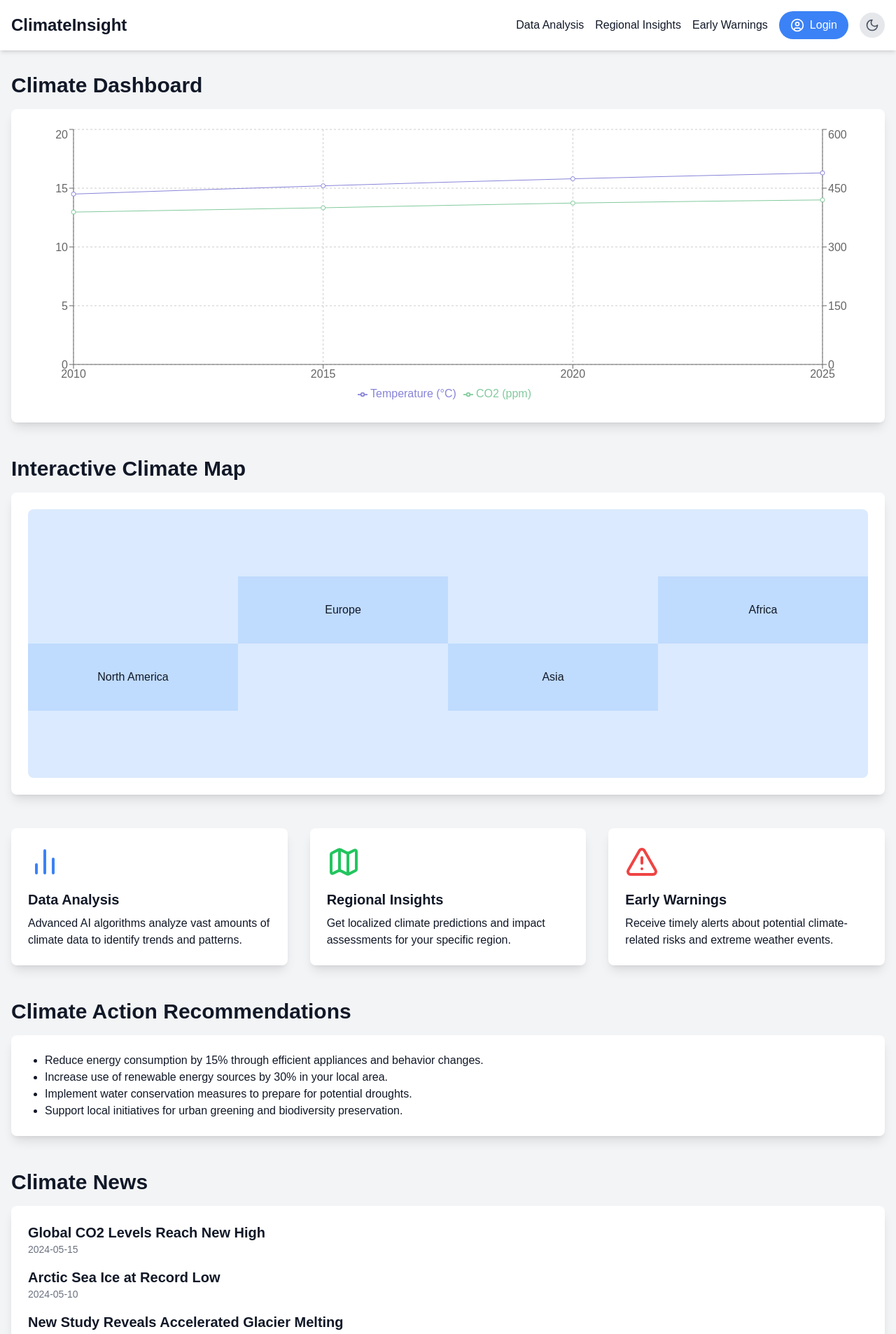
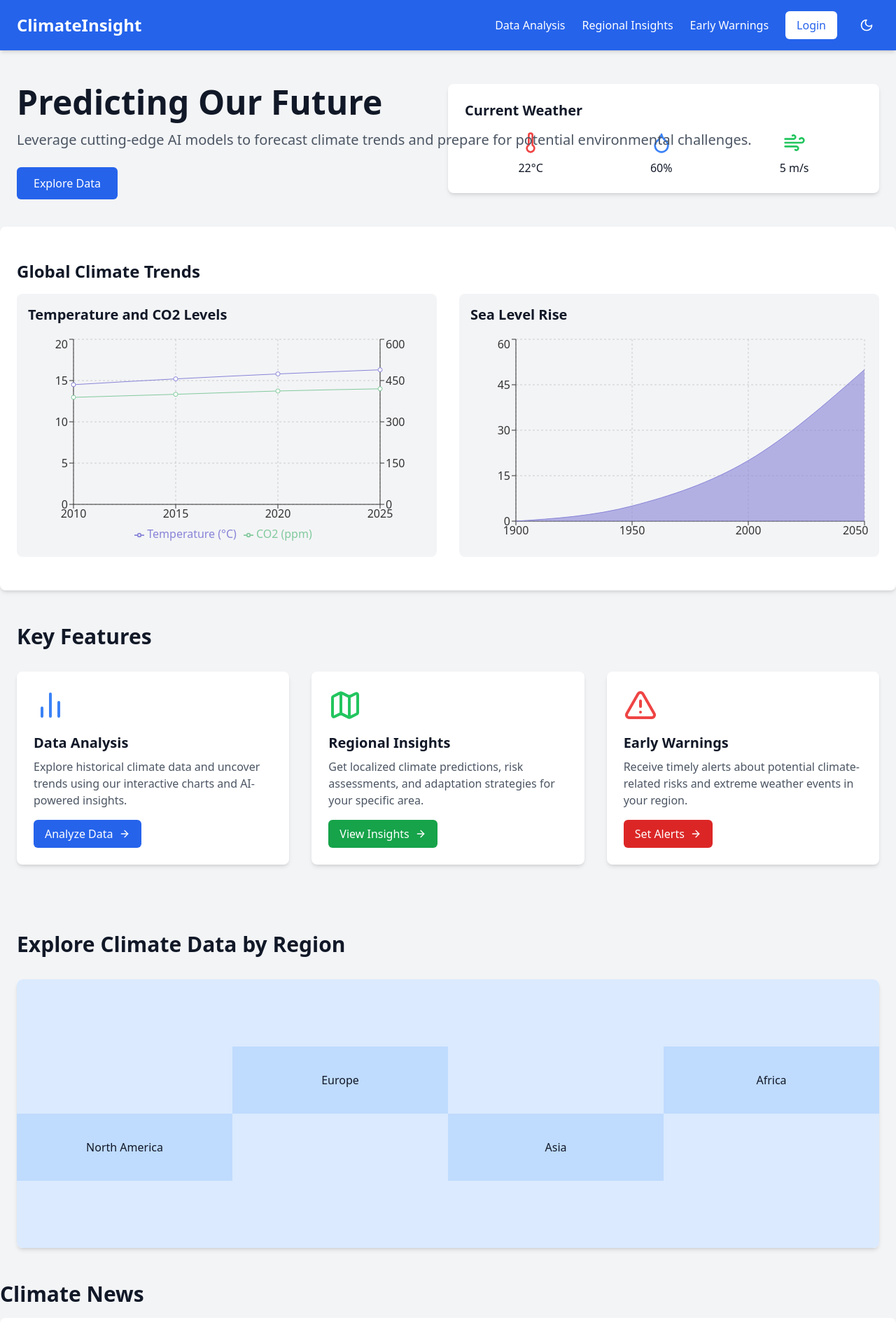
Before and after one commit to hemantsingh443/climateinsight, a Next.js app: page / in a window 1280 px wide. Shown: the top 1907 px of the page at 70% size. Built offline with nearby package versions, Linux system fonts and the light colour scheme.

Commit message:
Update index.tsx

```diff
--- a/pages/index.tsx
+++ b/pages/index.tsx
@@ -1,131 +1,271 @@
+import React, { useState, useEffect } from 'react';
+import Head from 'next/head';
+import Link from 'next/link';
+import { LineChart, Line, XAxis, YAxis, CartesianGrid, Tooltip, Legend, ResponsiveContainer, AreaChart, Area } from 'recharts';
+import { Sun, Moon, BarChart2, Map, AlertTriangle, Thermometer, Wind, Droplet, ArrowRight } from 'lucide-react';
 
-import Head from 'next/head';
-import { useState } from 'react';
-import { LineChart, Line, XAxis, YAxis, CartesianGrid, Tooltip, Legend, ResponsiveContainer } from 'recharts';
-import { Sun, Moon, BarChart2, Map, AlertTriangle, UserCircle } from 'lucide-react';
-import Link from 'next/link';
+// Components
 import ClimateMap from '../components/ClimateMap';
 import NewsSection from '../components/NewsSection';
 import LoginModal from '../components/LoginModal';
 
-// Mock data for the chart
-const data = [
+const Home = () => {
+  const [darkMode, setDarkMode] = useState(false);
+  const [showLoginModal, setShowLoginModal] = useState(false);
+  const [currentWeather, setCurrentWeather] = useState({ temp: 0, humidity: 0, windSpeed: 0 });
+  const [activeHeroSection, setActiveHeroSection] = useState(0);
+
+  useEffect(() => {
+    // Simulating weather data fetch
+    setCurrentWeather({ temp: 22, humidity: 60, windSpeed: 5 });
+
+    // Rotate hero sections
+    const interval = setInterval(() => {
+      setActiveHeroSection((prev) => (prev + 1) % 3);
+    }, 5000);
+
+    return () => clearInterval(interval);
+  }, []);
+
+  const climateData = [
     { year: 2010, temperature: 14.5, co2: 389 },
     { year: 2015, temperature: 15.2, co2: 400 },
     { year: 2020, temperature: 15.8, co2: 412 },
     { year: 2025, temperature: 16.3, co2: 420 },
   ];
 
-export default function Home() {
-  const [darkMode, setDarkMode] = useState(false);
-  const [showLoginModal, setShowLoginModal] = useState(false);
+  const seaLevelData = [
+    { year: 1900, level: 0 },
+    { year: 1950, level: 5 },
+    { year: 2000, level: 20 },
+    { year: 2050, level: 50 },
+  ];
+
+  const heroSections = [
+    {
+      title: "Understanding Our Climate",
+      description: "Dive deep into historical climate data and AI-powered predictions                                                                                                            to comprehend the changing patterns of our planet.",
+    },
+    {
+      title: "Predicting Our Future",
+      description: "Leverage cutting-edge AI models to forecast climate trends and prepare for potential environmental challenges.",
+    },
+    {
+      title: "Taking Action Together",
+      description: "Join a global community of climate-conscious individuals and organizations working towards a sustainable future.",
+    },
+  ];
 
   return (
-    <div className={`min-h-screen ${darkMode ? 'bg-gray-900 text-white' : 'bg-gray-100 text-gray-900'}`}>
+    <div className={`${darkMode ? 'bg-gray-900 text-white' : 'bg-gray-100 text-gray-900'} min-h-screen font-sans transition-colors duration-300 ease-in-out`}>
       <Head>
-        <title>ClimateInsight</title>
+        <title>ClimateInsight - AI-Powered Climate Monitoring</title>
+        <meta name="description" content="Track climate change trends and get AI-powered insights and early warnings for your region." />
         <link rel="icon" href="/favicon.ico" />
       </Head>
 
-      <nav className={`${darkMode ? 'bg-gray-800' : 'bg-white'} p-4 shadow-md`}>
-        <div className="container mx-auto flex justify-between items-center">
-          <Link href="/">
-            <h1 className="text-2xl font-bold">ClimateInsight</h1>
+      {/* Navigation Bar */}
+      <nav className="bg-blue-600 py-4 shadow-md">
+        <div className="container mx-auto px-6 flex justify-between items-center">
+          <Link href="/" className="text-2xl font-bold text-white cursor-pointer">
+            ClimateInsight
           </Link>
-          <div className="flex items-center space-x-4">
-            <Link href="/data-analysis">
-              <span className="hover:text-blue-500">Data Analysis</span>
+          <div className="flex items-center space-x-6">
+            <Link href="/data-analysis" className="text-white hover:text-blue-200 cursor-pointer">
+              Data Analysis
             </Link>
-            <Link href="/regional-insights">
-              <span className="hover:text-blue-500">Regional Insights</span>
+            <Link href="/regional-insights" className="text-white hover:text-blue-200 cursor-pointer">
+              Regional Insights
             </Link>
-            <Link href="/early-warnings">
-              <span className="hover:text-blue-500">Early Warnings</span>
+            <Link href="/early-warnings" className="text-white hover:text-blue-200 cursor-pointer">
+              Early Warnings
             </Link>
-
             <button
               onClick={() => setShowLoginModal(true)}
-              className="flex items-center space-x-2 px-4 py-2 rounded-full bg-blue-500 text-white hover:bg-blue-600 transition-colors"
+              className="px-4 py-2 bg-white text-blue-600 rounded-md hover:bg-blue-100 transition-colors duration-300"
             >
-              <UserCircle size={20} />
-              <span>Login</span>
+              Login
             </button>
             <button
               onClick={() => setDarkMode(!darkMode)}
-              className={`p-2 rounded-full ${darkMode ? 'bg-yellow-400 text-gray-900' : 'bg-gray-200 text-gray-600'}`}
+              className="p-2 rounded-full text-white hover:bg-blue-500 transition-colors duration-300"
             >
-              {darkMode ? <Sun size={20} /> : <Moon size={20} />}
+              {darkMode ? (
+                <Sun className="h-5 w-5" />
+              ) : (
+                <Moon className="h-5 w-5" />
+              )}
             </button>
           </div>
         </div>
       </nav>
 
-      <main className="container mx-auto mt-8 px-4">
-        <section className="mb-12">
-          <h2 className="text-3xl font-bold mb-4">Climate Dashboard</h2>
-          <div className={`${darkMode ? 'bg-gray-800' : 'bg-white'} p-6 rounded-lg shadow-lg`}>
-            <ResponsiveContainer width="100%" height={400}>
-              <LineChart data={data}>
-                <CartesianGrid strokeDasharray="3 3" />
-                <XAxis dataKey="year" />
-                <YAxis yAxisId="left" />
-                <YAxis yAxisId="right" orientation="right" />
-                <Tooltip />
-                <Legend />
+      {/* Hero Section */}
+      <section className="container mx-auto px-6 py-12 relative overflow-hidden">
+        <div className="flex flex-col md:flex-row items-center">
+          <div className="md:w-1/2 mb-8 md:mb-0 text-center md:text-left">
+            {heroSections.map((section, index) => (
+              <div
+                key={index}
+                className={`absolute transition-all duration-500 ${
+                  index === activeHeroSection
+                    ? 'opacity-100 translate-y-0'
+                    : 'opacity-0 translate-y-8'
+                }`}
+              >
+                <h2 className="text-4xl md:text-5xl font-bold leading-tight mb-4">
+                  {section.title}
+                </h2>
+                <p className="text-lg md:text-xl text-gray-600 dark:text-gray-400 mb-6">
+                  {section.description}
+                </p>
+              </div>
+            ))}
+            <div className="mt-32">
+              <Link href="/data-analysis" className="px-6 py-3 bg-blue-600 text-white rounded-md hover:bg-blue-700 transition-colors duration-300">
+                Explore Data
+              </Link>
+            </div>
+          </div>
+          <div className="md:w-1/2">
+            <div className="bg-white dark:bg-gray-800 rounded-lg shadow-md p-6">
+              <h3 className="text-xl font-semibold mb-4">Current Weather</h3>
+              <div className="flex justify-around">
+                <div className="text-center">
+                  <Thermometer className="h-8 w-8 mx-auto text-red-500" />
+                  <p className="mt-2">{currentWeather.temp}°C</p>
+                </div>
+                <div className="text-center">
+                  <Droplet className="h-8 w-8 mx-auto text-blue-500" />
+                  <p className="mt-2">{currentWeather.humidity}%</p>
+                </div>
+                <div className="text-center">
+                  <Wind className="h-8 w-8 mx-auto text-green-500" />
+                  <p className="mt-2">{currentWeather.windSpeed} m/s</p>
+                </div>
+              </div>
+            </div>
+          </div>
+        </div>
+      </section>
+
+      {/* Climate Data Visualization */}
+
+<section className={`container mx-auto px-6 py-12 ${darkMode ? 'bg-gray-800 text-white' : 'bg-white text-gray-900'} rounded-lg shadow-md transition-all duration-300`}>
+  <h2 className="text-2xl font-bold mb-4">Global Climate Trends</h2>
+  <div className="grid grid-cols-1 md:grid-cols-2 gap-8">
+    <div className={`p-4 rounded-lg ${darkMode ? 'bg-gray-700' : 'bg-gray-100'} transition-all duration-300`}>
+      <h3 className="text-xl font-semibold mb-4">Temperature and CO2 Levels</h3>
+      <ResponsiveContainer width="100%" height={300}>
+        <LineChart data={climateData}>
+          <CartesianGrid strokeDasharray="3 3" stroke={darkMode ? '#374151' : '#ccc'} />
+          <XAxis dataKey="year" stroke={darkMode ? '#9CA3AF' : '#333'} />
+          <YAxis yAxisId="left" stroke={darkMode ? '#9CA3AF' : '#333'} />
+          <YAxis yAxisId="right" orientation="right" stroke={darkMode ? '#9CA3AF' : '#333'} />
+          <Tooltip contentStyle={{ backgroundColor: darkMode ? '#1F2937' : '#fff', color: darkMode ? '#fff' : '#333' }} />
+          <Legend wrapperStyle={{ color: darkMode ? '#fff' : '#333' }} />
           <Line yAxisId="left" type="monotone" dataKey="temperature" stroke="#8884d8" name="Temperature (°C)" />
           <Line yAxisId="right" type="monotone" dataKey="co2" stroke="#82ca9d" name="CO2 (ppm)" />
         </LineChart>
       </ResponsiveContainer>
     </div>
+    <div className={`p-4 rounded-lg ${darkMode ? 'bg-gray-700' : 'bg-gray-100'} transition-all duration-300`}>
+      <h3 className="text-xl font-semibold mb-4">Sea Level Rise</h3>
+      <ResponsiveContainer width="100%" height={300}>
+        <AreaChart data={seaLevelData}>
+          <CartesianGrid strokeDasharray="3 3" stroke={darkMode ? '#374151' : '#ccc'} />
+          <XAxis dataKey="year" stroke={darkMode ? '#9CA3AF' : '#333'} />
+          <YAxis stroke={darkMode ? '#9CA3AF' : '#333'} />
+          <Tooltip contentStyle={{ backgroundColor: darkMode ? '#1F2937' : '#fff', color: darkMode ? '#fff' : '#333' }} />
+          <Area type="monotone" dataKey="level" stroke="#8884d8" fill="#8884d8" name="Sea Level Rise (cm)" />
+        </AreaChart>
+      </ResponsiveContainer>
+    </div>
+  </div>
 </section>
 
-        <section className="mb-12">
-          <h2 className="text-3xl font-bold mb-4">Interactive Climate Map</h2>
-          <div className={`${darkMode ? 'bg-gray-800' : 'bg-white'} p-6 rounded-lg shadow-lg`}>
+
+
+
+      {/* Features Section */}
+      <section className="container mx-auto px-6 py-12">
+        <h2 className="text-3xl font-bold mb-8">Key Features</h2>
+        <div className="grid grid-cols-1 md:grid-cols-3 gap-8">
+          <div className="bg-white dark:bg-gray-800 p-6 rounded-lg shadow-md">
+            <BarChart2 className="h-12 w-12 text-blue-500 mb-4" />
+            <h3 className="text-xl font-semibold mb-2">Data Analysis</h3>
+            <p className="text-gray-600 dark:text-gray-400 mb-4">
+              Explore historical climate data and uncover trends using our interactive charts and AI-powered insights.
+            </p>
+            <Link href="/data-analysis" className="inline-flex items-center px-4 py-2 bg-blue-600 text-white rounded-md hover:bg-blue-700 transition-colors duration-300">
+              Analyze Data <ArrowRight className="ml-2 h-4 w-4" />
+            </Link>
+          </div>
+          <div className="bg-white dark:bg-gray-800 p-6 rounded-lg shadow-md">
+            <Map className="h-12 w-12 text-green-500 mb-4" />
+            <h3 className="text-xl font-semibold mb-2">Regional Insights</h3>
+            <p className="text-gray-600 dark:text-gray-400 mb-4">
+              Get localized climate predictions, risk assessments, and adaptation strategies for your specific area.
+            </p>
+            <Link href="/regional-insights" className="inline-flex items-center px-4 py-2 bg-green-600 text-white rounded-md hover:bg-green-700 transition-colors duration-300">
+              View Insights <ArrowRight className="ml-2 h-4 w-4" />
+            </Link>
+          </div>
+          <div className="bg-white dark:bg-gray-800 p-6 rounded-lg shadow-md">
+            <AlertTriangle className="h-12 w-12 text-red-500 mb-4" />
+            <h3 className="text-xl font-semibold mb-2">Early Warnings</h3>
+            <p className="text-gray-600 dark:text-gray-400 mb-4">
+              Receive timely alerts about potential climate-related risks and extreme weather events in your region.
+            </p>
+            <Link href="/early-warnings" className="inline-flex items-center px-4 py-2 bg-red-600 text-white rounded-md hover:bg-red-700 transition-colors duration-300">
+              Set Alerts <ArrowRight className="ml-2 h-4 w-4" />
+            </Link>
+          </div>
+        </div>
+      </section>
+
+      {/* Interactive Climate Map */}
+      <section className="container mx-auto px-6 py-12">
+        <h2 className="text-3xl font-bold mb-8">Explore Climate Data by Region</h2>
+        <div className="bg-white dark:bg-gray-800 rounded-lg shadow-md overflow-hidden">
           <ClimateMap darkMode={darkMode} />
         </div>
       </section>
 
-        <section className="grid md:grid-cols-2 lg:grid-cols-3 gap-8 mb-12">
-          <div className={`${darkMode ? 'bg-gray-800' : 'bg-white'} p-6 rounded-lg shadow-lg`}>
-            <BarChart2 className="w-12 h-12 mb-4 text-blue-500" />
-            <h3 className="text-xl font-semibold mb-2">Data Analysis</h3>
-            <p>Advanced AI algorithms analyze vast amounts of climate data to identify trends and patterns.</p>
+      {/* News & Insights */}
+      <NewsSection darkMode={darkMode} />
+
+      {/* Call to Action */}
+      <section className="container mx-auto px-6 py-12">
+        <div className="bg-yellow-100 dark:bg-yellow-900 border-l-4 border-yellow-500 p-4 rounded-md">
+          <div className="flex">
+            <AlertTriangle className="h-6 w-6 text-yellow-500 mr-4" />
+            <div>
+              <h3 className="font-bold">Stay Informed</h3>
+              <p>Climate change affects us all. Sign up for personalized alerts and contribute to a sustainable future.</p>
             </div>
-          <div className={`${darkMode ? 'bg-gray-800' : 'bg-white'} p-6 rounded-lg shadow-lg`}>
-            <Map className="w-12 h-12 mb-4 text-green-500" />
-            <h3 className="text-xl font-semibold mb-2">Regional Insights</h3>
-            <p>Get localized climate predictions and impact assessments for your specific region.</p>
           </div>
-          <div className={`${darkMode ? 'bg-gray-800' : 'bg-white'} p-6 rounded-lg shadow-lg`}>
-            <AlertTriangle className="w-12 h-12 mb-4 text-red-500" />
-            <h3 className="text-xl font-semibold mb-2">Early Warnings</h3>
-            <p>Receive timely alerts about potential climate-related risks and extreme weather events.</p>
+        </div>
+        <div className="mt-6 text-center">
+          <button className="px-6 py-3 bg-blue-600 text-white rounded-md hover:bg-blue-700 transition-colors duration-300">
+            Sign Up for Alerts
+          </button>
         </div>
       </section>
 
-        <section className="mb-12">
-          <h2 className="text-3xl font-bold mb-4">Climate Action Recommendations</h2>
-          <div className={`${darkMode ? 'bg-gray-800' : 'bg-white'} p-6 rounded-lg shadow-lg`}>
-            <ul className="list-disc pl-6">
-              <li>Reduce energy consumption by 15% through efficient appliances and behavior changes.</li>
-              <li>Increase use of renewable energy sources by 30% in your local area.</li>
-              <li>Implement water conservation measures to prepare for potential droughts.</li>
-              <li>Support local initiatives for urban greening and biodiversity preservation.</li>
-            </ul>
-          </div>
-        </section>
-
-        <NewsSection darkMode={darkMode} />
-      </main>
-
-      <footer className={`${darkMode ? 'bg-gray-800' : 'bg-gray-200'} py-6 mt-12`}>
-        <div className="container mx-auto text-center">
-          <p>&copy; 2024 ClimateInsight. All rights reserved.</p>
+      {/* Footer */}
+      <footer className="bg-gray-900 py-6 mt-12">
+        <div className="container mx-auto text-center text-gray-400">
+          <p>© 2024 ClimateInsight. All rights reserved.</p>
         </div>
       </footer>
 
-      {showLoginModal && <LoginModal onClose={() => setShowLoginModal(false)} darkMode={darkMode} />}
+      {/* Login Modal */}
+      {showLoginModal && (
+        <LoginModal onClose={() => setShowLoginModal(false)} darkMode={darkMode} />
+      )}
     </div>
   );
-}
+};
+
+export default Home;
```
Lines whose indentation alone changed are shown as unchanged.
